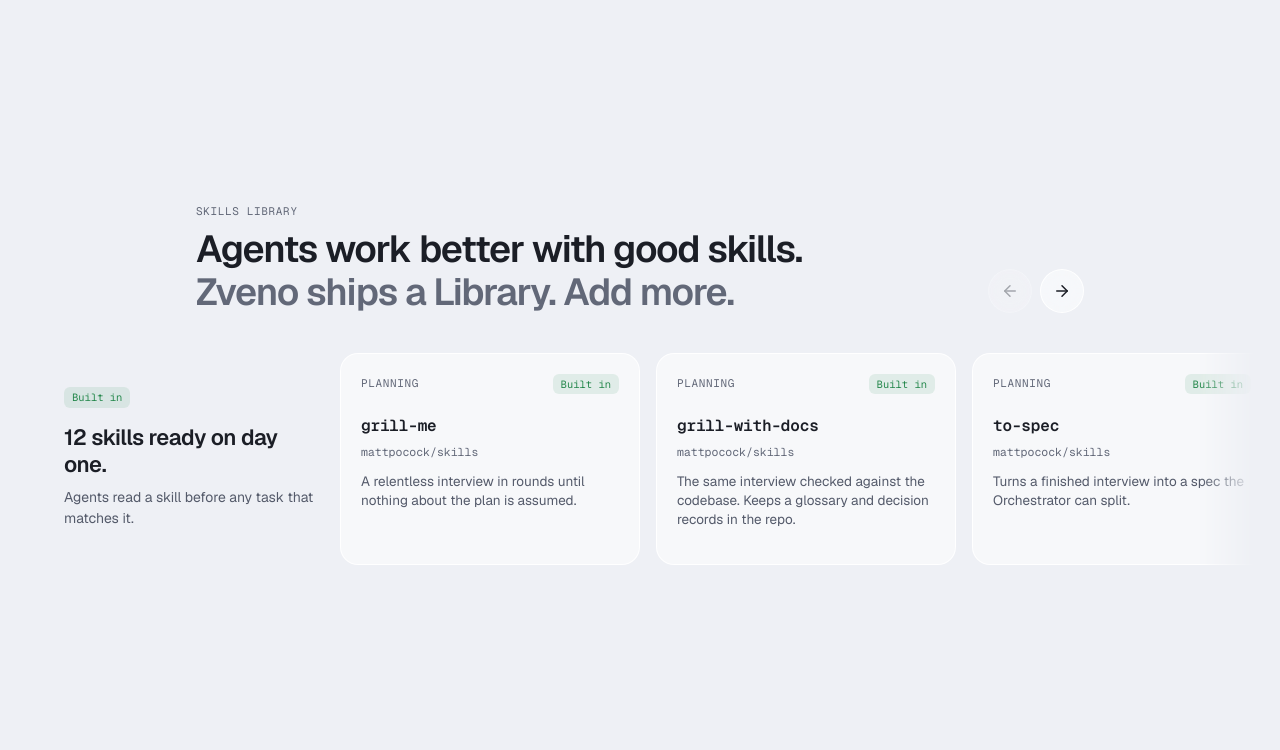
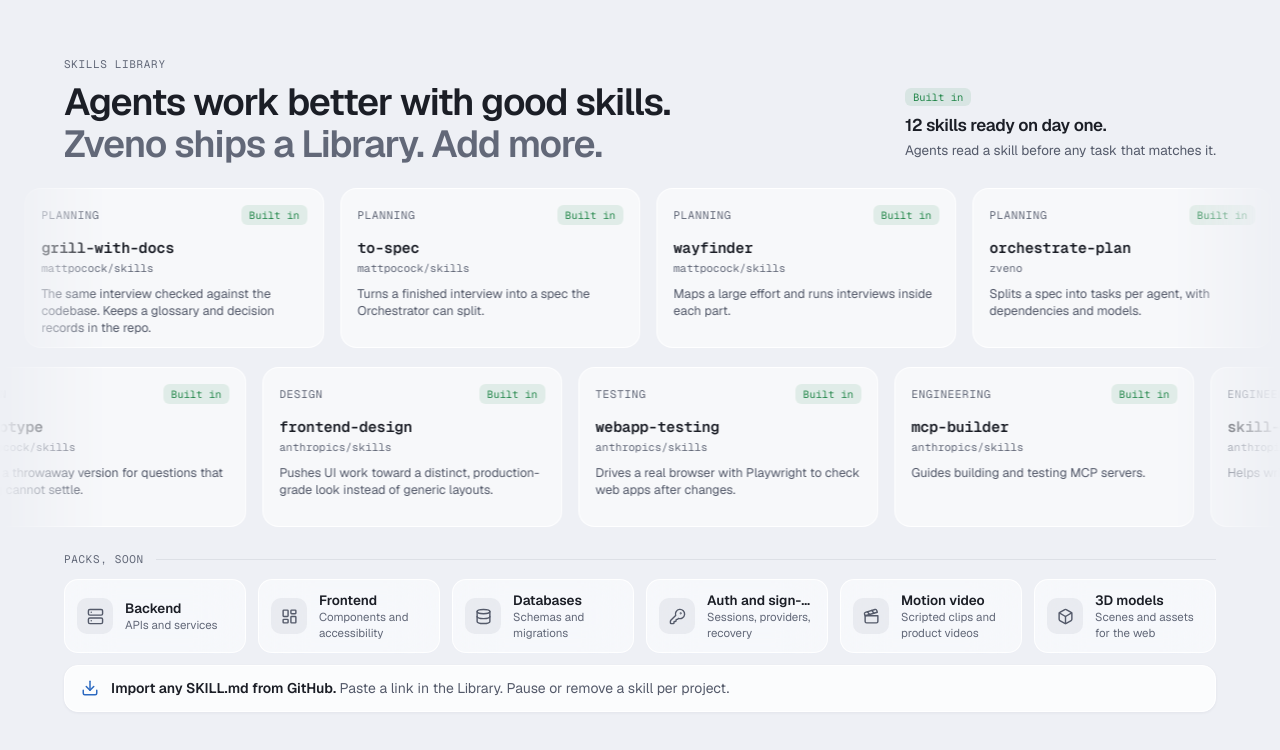
Before and after one commit to artyd/zveno-site, a Next.js app: page / in a window 1280 px wide. Shown: the part 3246-3996 px from the top of the page. Built offline with nearby package versions, Linux system fonts and the light colour scheme; no server answers.

Commit message:
Skills Library: two-row marquee, Soon packs band, import line
Co-Authored-By: Claude Opus 5.5 <noreply@anthropic.com>

```diff
--- a/src/components/sections/Skills.tsx
+++ b/src/components/sections/Skills.tsx
@@ -1,9 +1,7 @@
-"use client";
-
-import { ArrowLeft, ArrowRight, Download as DownloadIcon } from "lucide-react";
-import { useCallback, useEffect, useRef, useState, type PointerEvent } from "react";
+import { Box, Clapperboard, Database, Download as DownloadIcon, KeyRound, LayoutDashboard, Server, type LucideIcon } from "lucide-react";
 import { Reveal } from "../Reveal";
 import { SectionHead } from "../SectionHead";
+import { Slide } from "../Slide";
 
 // The skills that ship with Zveno (packages/core/src/skills/catalog.ts), grouped by category.
 const BUILT_IN = [
@@ -21,130 +19,97 @@ const BUILT_IN = [
   { id: "compact-context", source: "zveno", category: "Engineering", desc: "Summarizes long sessions when context reaches 80%." },
 ];
 
-const SOON = [
-  { name: "Backend", note: "APIs and services" },
-  { name: "Frontend", note: "Components and accessibility" },
-  { name: "Databases", note: "Schemas and migrations" },
-  { name: "Auth and sign-up", note: "Sessions, providers, recovery" },
-  { name: "Motion video", note: "Scripted clips and product videos" },
-  { name: "3D models", note: "Scenes and assets for the web" },
+const SOON: { name: string; note: string; icon: LucideIcon }[] = [
+  { name: "Backend", note: "APIs and services", icon: Server },
+  { name: "Frontend", note: "Components and accessibility", icon: LayoutDashboard },
+  { name: "Databases", note: "Schemas and migrations", icon: Database },
+  { name: "Auth and sign-up", note: "Sessions, providers, recovery", icon: KeyRound },
+  { name: "Motion video", note: "Scripted clips and product videos", icon: Clapperboard },
+  { name: "3D models", note: "Scenes and assets for the web", icon: Box },
 ];
 
-const CARD = "glass-panel flex h-[212px] w-[272px] shrink-0 flex-col rounded-[18px] p-5 sm:w-[300px]";
+type Skill = (typeof BUILT_IN)[number];
 
-export function Skills() {
-  const railRef = useRef<HTMLDivElement>(null);
-  const [edge, setEdge] = useState({ start: true, end: false });
-  const drag = useRef<{ x: number; left: number } | null>(null);
-  const [dragging, setDragging] = useState(false);
+function SkillCard({ s }: { s: Skill }) {
+  return (
+    <article className="glass-panel mr-4 flex h-[clamp(128px,20vh,172px)] w-[280px] shrink-0 flex-col rounded-[16px] p-4 sm:w-[300px]">
+      <div className="flex items-center justify-between">
+        <span className="label">{s.category}</span>
+        <span className="rounded-[6px] bg-ok-bg px-2 py-0.5 font-mono text-[10.5px] text-ok">Built in</span>
+      </div>
+      <h3 className="mt-[clamp(6px,1.4vh,14px)] font-mono text-[15px] font-semibold tracking-[-0.01em]">{s.id}</h3>
+      <p className="font-mono text-[11px] text-faint">{s.source}</p>
+      <p className="mt-[clamp(4px,1vh,10px)] text-[12.5px] leading-snug text-muted">{s.desc}</p>
+    </article>
+  );
+}
 
-  const measure = useCallback(() => {
-    const el = railRef.current;
-    if (!el) return;
-    setEdge({ start: el.scrollLeft < 8, end: el.scrollLeft + el.clientWidth >= el.scrollWidth - 8 });
-  }, []);
-
-  useEffect(() => {
-    measure();
-    window.addEventListener("resize", measure);
-    return () => window.removeEventListener("resize", measure);
-  }, [measure]);
-
-  const page = (dir: 1 | -1) => {
-    const el = railRef.current;
-    if (el) el.scrollBy({ left: dir * el.clientWidth * 0.8, behavior: "smooth" });
-  };
-
-  // Mouse drag; touch and trackpad scroll natively.
-  const onDown = (e: PointerEvent) => {
-    if (e.pointerType !== "mouse" || !railRef.current) return;
-    drag.current = { x: e.clientX, left: railRef.current.scrollLeft };
-  };
-  const onMove = (e: PointerEvent) => {
-    const d = drag.current;
-    if (!d || !railRef.current) return;
-    const dx = e.clientX - d.x;
-    if (!dragging && Math.abs(dx) > 4) setDragging(true);
-    railRef.current.scrollLeft = d.left - dx;
-  };
-  const onUp = () => {
-    drag.current = null;
-    setDragging(false);
-  };
-
-  const mask = `linear-gradient(to right, ${edge.start ? "#000" : "transparent"} 0, #000 56px, #000 calc(100% - 56px), ${edge.end ? "#000" : "transparent"} 100%)`;
-
+// Two copies of the row side by side; the track slides by exactly one copy and loops without a seam.
+function MarqueeRow({ items, reverse, seconds, label }: { items: Skill[]; reverse?: boolean; seconds: number; label: string }) {
   return (
-    <section id="skills" className="slide px-4 py-20 sm:px-6 sm:py-24">
-      <div className="mx-auto flex max-w-6xl flex-col gap-6 md:flex-row md:items-end md:justify-between">
-        <SectionHead label="Skills Library" title="Agents work better with good skills." rest="Zveno ships a Library. Add more." />
-        <div className="hidden gap-2 md:flex">
-          {([-1, 1] as const).map((dir) => (
-            <button
-              key={dir}
-              type="button"
-              onClick={() => page(dir)}
-              disabled={dir === -1 ? edge.start : edge.end}
-              aria-label={dir === -1 ? "Scroll skills left" : "Scroll skills right"}
-              className="glass-panel flex size-11 cursor-pointer items-center justify-center rounded-full text-text transition-opacity hover:bg-sel disabled:cursor-default disabled:opacity-35 disabled:hover:bg-transparent"
-            >
-              {dir === -1 ? <ArrowLeft size={18} /> : <ArrowRight size={18} />}
-            </button>
+    <div className="marquee py-1" role="group" aria-label={label} style={{ "--dur": `${seconds}s`, "--dir": reverse ? "reverse" : "normal" } as React.CSSProperties}>
+      <div className="marquee-track">
+        <div className="flex">
+          {items.map((s) => (
+            <SkillCard key={s.id} s={s} />
+          ))}
+        </div>
+        <div className="flex" aria-hidden="true">
+          {items.map((s) => (
+            <SkillCard key={s.id} s={s} />
           ))}
         </div>
       </div>
+    </div>
+  );
+}
 
-      <Reveal className="mx-auto mt-10 w-full max-w-[1400px] min-w-0">
-        <div
-          ref={railRef}
-          role="region"
-          aria-label="Skills, scrolls sideways"
-          tabIndex={0}
-          onScroll={measure}
-          onPointerDown={onDown}
-          onPointerMove={onMove}
-          onPointerUp={onUp}
-          onPointerCancel={onUp}
-          onPointerLeave={onUp}
-          className={`rail flex gap-4 overflow-x-auto py-3${dragging ? "cursor-grabbing select-none" : "md:cursor-grab"}`}
-          style={{ maskImage: mask, WebkitMaskImage: mask, scrollSnapType: dragging ? "none" : undefined }}
-        >
-          <div className="flex w-[240px] shrink-0 flex-col justify-center pr-2 sm:w-[260px]">
-            <span className="w-fit rounded-[6px] bg-ok-bg px-2 py-0.5 font-mono text-[10.5px] text-ok">Built in</span>
-            <p className="mt-4 text-[22px] leading-tight font-semibold tracking-[-0.02em]">12 skills ready on day one.</p>
-            <p className="mt-2 text-[14px] text-muted">Agents read a skill before any task that matches it.</p>
-          </div>
+export function Skills() {
+  const rowB = [...BUILT_IN.slice(6), ...BUILT_IN.slice(0, 6)];
+  return (
+    <Slide id="skills" bodyClassName="max-w-none">
+      <div className="mx-auto flex max-w-6xl flex-col gap-4 md:flex-row md:items-end md:justify-between">
+        <SectionHead label="Skills Library" title="Agents work better with good skills." rest="Zveno ships a Library. Add more." />
+        <Reveal delay={80} className="max-w-xs md:pb-1">
+          <span className="rounded-[6px] bg-ok-bg px-2 py-0.5 font-mono text-[10.5px] text-ok">Built in</span>
+          <p className="mt-2 text-[17px] leading-tight font-semibold tracking-[-0.02em]">12 skills ready on day one.</p>
+          <p className="mt-1 text-[13.5px] text-muted">Agents read a skill before any task that matches it.</p>
+        </Reveal>
+      </div>
 
-          {BUILT_IN.map((s) => (
-            <article key={s.id} className={CARD}>
-              <div className="flex items-center justify-between">
-                <span className="label">{s.category}</span>
-                <span className="rounded-[6px] bg-ok-bg px-2 py-0.5 font-mono text-[10.5px] text-ok">Built in</span>
-              </div>
-              <h3 className="mt-5 font-mono text-[16px] font-semibold tracking-[-0.01em]">{s.id}</h3>
-              <p className="mt-1 font-mono text-[11.5px] text-faint">{s.source}</p>
-              <p className="mt-3 text-[13.5px] leading-snug text-muted">{s.desc}</p>
-            </article>
-          ))}
-
-          {SOON.map((s) => (
-            <article key={s.name} className={`${CARD} opacity-80`}>
-              <div className="flex items-center justify-between">
-                <span className="label">Pack</span>
-                <span className="rounded-[6px] bg-chip px-2 py-0.5 font-mono text-[10.5px] text-muted">Soon</span>
-              </div>
-              <h3 className="mt-5 text-[20px] font-semibold tracking-[-0.02em]">{s.name}</h3>
-              <p className="mt-2 text-[13.5px] text-muted">{s.note}</p>
-            </article>
-          ))}
-
-          <article className={`${CARD} glass-surface`}>
-            <DownloadIcon size={20} className="text-accent" />
-            <h3 className="mt-4 text-[20px] leading-tight font-semibold tracking-[-0.02em]">Import any SKILL.md from GitHub</h3>
-            <p className="mt-2 text-[13.5px] text-muted">Paste a link in the Library. Pause or remove a skill per project.</p>
-          </article>
+      <Reveal delay={120} className="-mx-4 mt-6 sm:-mx-6 deck:mt-[clamp(10px,2.4vh,28px)]">
+        <div className="space-y-3 deck:space-y-[clamp(6px,1.4vh,14px)]">
+          <MarqueeRow items={BUILT_IN} seconds={90} label="Built-in skills, moving left" />
+          <MarqueeRow items={rowB} seconds={100} reverse label="Built-in skills, moving right" />
         </div>
       </Reveal>
-    </section>
+
+      <div className="mx-auto mt-6 max-w-6xl deck:mt-[clamp(10px,2.4vh,28px)]">
+        <Reveal delay={180} className="flex items-center gap-3">
+          <p className="label shrink-0">Packs, soon</p>
+          <span aria-hidden="true" className="h-px flex-1 bg-line" />
+        </Reveal>
+        <Reveal stagger={60} className="mt-3 grid grid-cols-2 gap-3 md:grid-cols-3 xl:grid-cols-6 deck:mt-[clamp(6px,1.4vh,12px)]">
+          {SOON.map(({ icon: Icon, ...s }) => (
+            <div key={s.name} className="glass-panel flex items-center gap-3 rounded-[14px] p-3">
+              <span className="flex size-9 shrink-0 items-center justify-center rounded-[10px] bg-chip text-muted">
+                <Icon size={17} />
+              </span>
+              <span className="min-w-0 flex-1">
+                <span className="block truncate text-[13.5px] leading-tight font-semibold">{s.name}</span>
+                <span className="block text-[11.5px] leading-snug text-faint">{s.note}</span>
+              </span>
+            </div>
+          ))}
+        </Reveal>
+        <Reveal delay={260} className="glass-surface mt-3 flex items-center gap-3 rounded-[14px] px-4 py-3 deck:mt-[clamp(6px,1.4vh,12px)]">
+          <DownloadIcon size={18} className="shrink-0 text-accent" />
+          <p className="min-w-0 text-[14px] text-muted">
+            <span className="font-semibold text-text">Import any SKILL.md from GitHub.</span> Paste a link in the Library. Pause or remove a
+            skill per project.
+          </p>
+        </Reveal>
+      </div>
+    </Slide>
   );
 }
```
